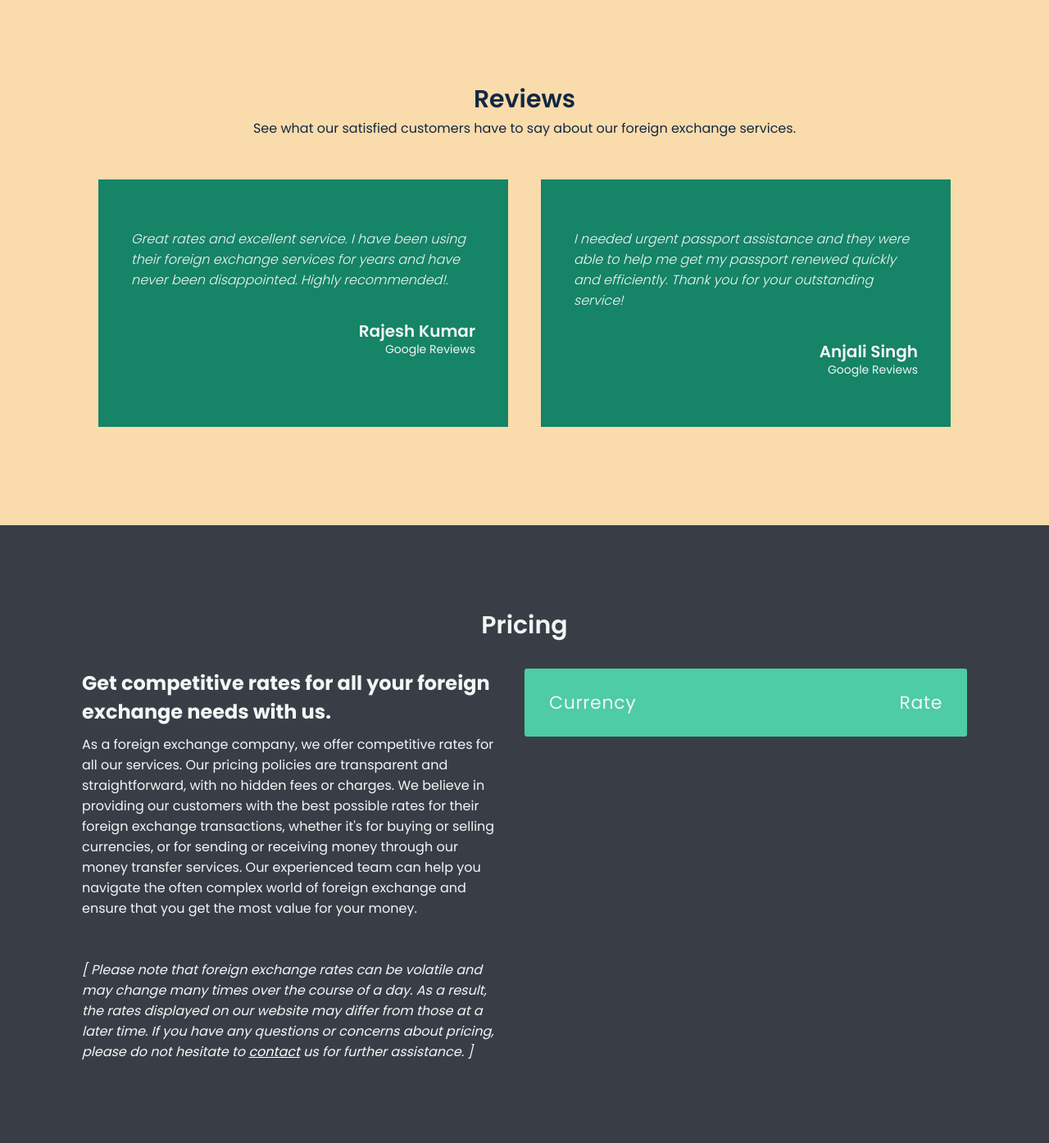
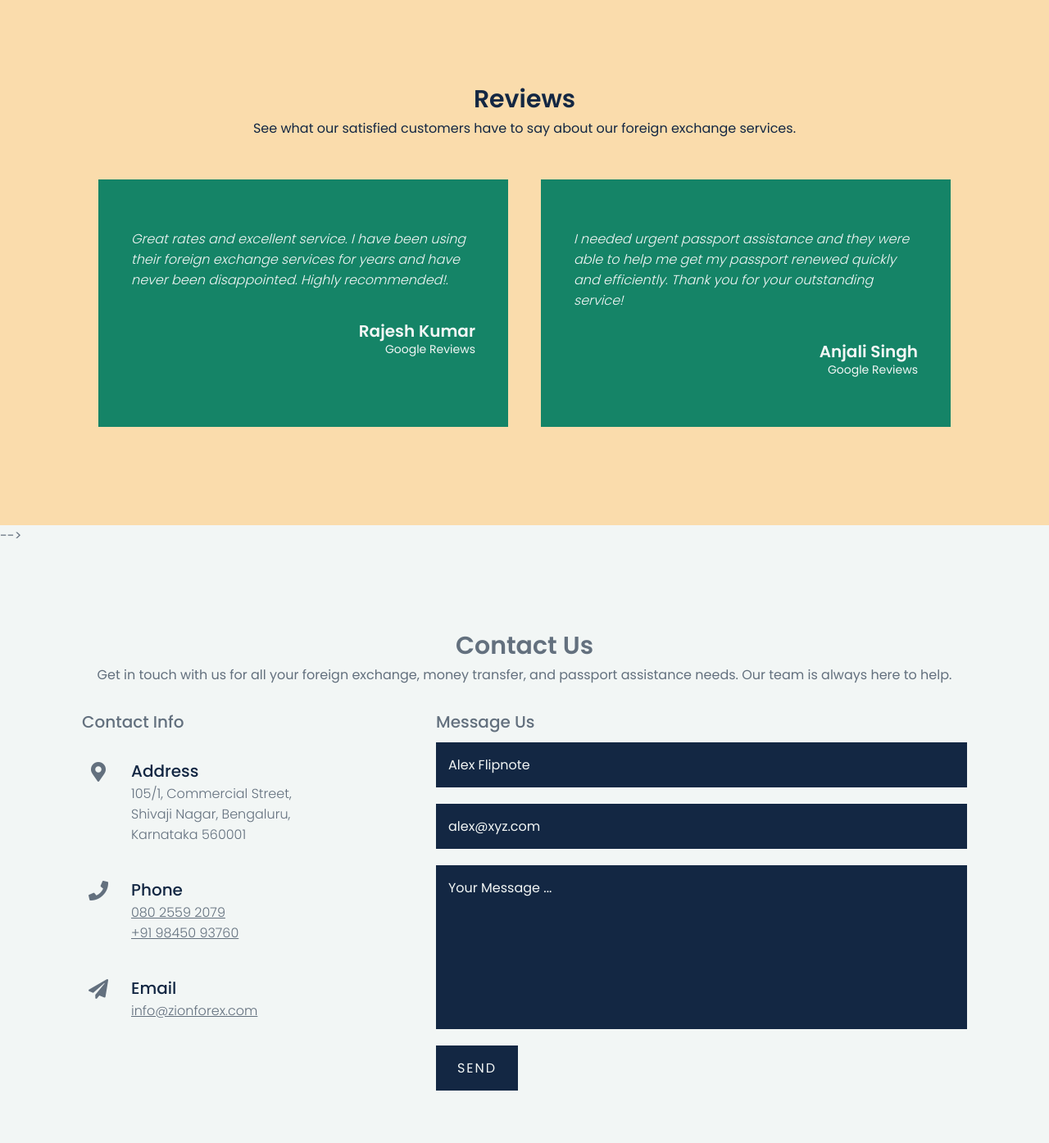
Before and after one commit to Mr-DJ/zion-forex, a Django app: page / in a window 1280 px wide. Shown: the part 3265-4660 px from the top of the page at 82% size. Run offline with Django 4.2, Linux system fonts and the light colour scheme; some libraries are stand-ins or nearby versions.

Commit message:
removed pricing section

```diff
--- a/templates/index.html
+++ b/templates/index.html
@@ -32,8 +32,8 @@
                        onclick="toggleNav();">Services</a></li>
                 <li><a href="#reviews"
                        onclick="toggleNav();">Reviews</a></li>
-                <li><a href="#pricing"
-                       onclick="toggleNav();">Pricing</a></li>
+                <!-- <li><a href="#pricing"
+                       onclick="toggleNav();">Pricing</a></li> -->
                 <li><a href="#contact"
                        onclick="toggleNav();">Contact</a></li>
             </ul>
@@ -145,7 +145,7 @@
                 </div>
             </div>
         </section>
-        <section class="pricing"
+        <!-- <section class="pricing"
                  id="pricing">
             <div class="title light">
                 <h2>Pricing</h2>
@@ -195,7 +195,7 @@
                     </div>
                 </div>
             </div>
-        </section>
+        </section> -->
         <section class="contact"
                  id="contact">
             <div class="title">
@@ -246,14 +246,14 @@
                         <input type="text"
                                name=""
                                value=""
-                               placeholder="Alex Flipnote">
+                               placeholder="Alex Flipnote" required minlength="5">
                         <input type="email"
                                name=""
                                value=""
-                               placeholder="alex@xyz.com">
+                               placeholder="alex@xyz.com" required>
                         <textarea name=""
-                                  placeholder="Your Message ..."></textarea>
-                        <input disabled
+                                  placeholder="Your Message ..." required minlength="5" maxlength="200"></textarea>
+                        <input
                                type="submit"
                                name=""
                                value="Send">
--- a/zionfx/urls.py
+++ b/zionfx/urls.py
@@ -18,7 +18,7 @@
 from . import views;
 
 urlpatterns = [
-    path('admin/', admin.site.urls),
+    path('zionforexadmin/', admin.site.urls),
     path('', views.home),
-    path('currency/',include('zion.urls'))
+    # path('currency/',include('zion.urls'))
 ]
```
